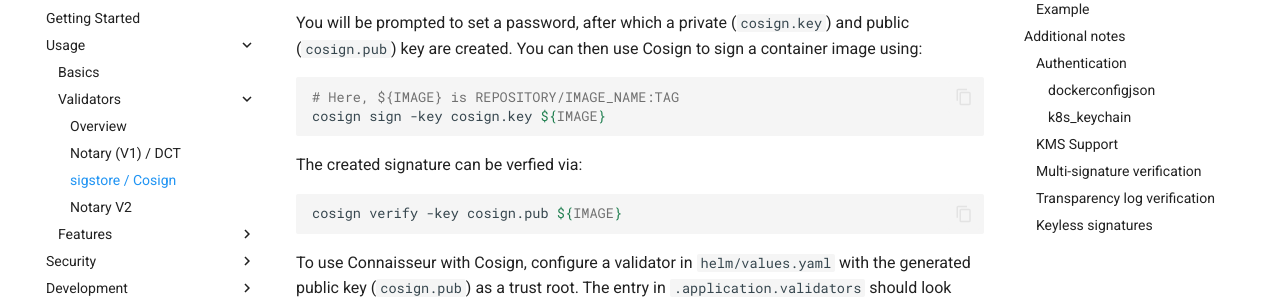
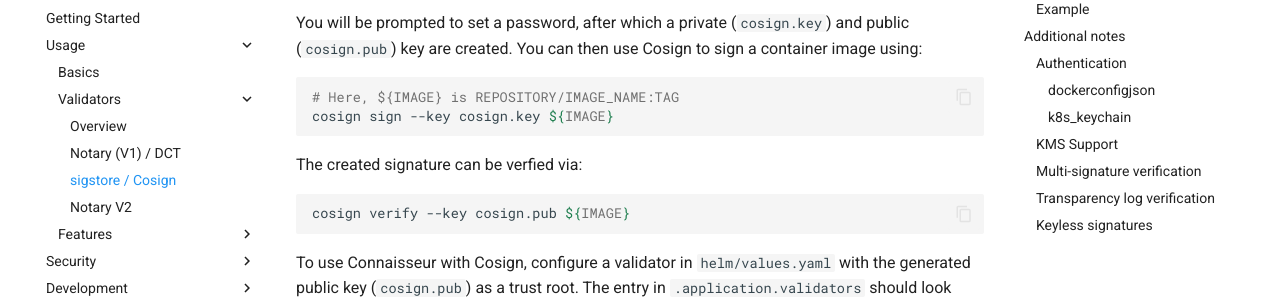
Before and after one commit to sse-secure-systems/connaisseur, an MkDocs documentation site: the page built from docs/validators/sigstore_cosign.md, in a window 1280 px wide and 900 px high, scrolled down 602 px. Shown: the part 153-457 px from the top of the window. Built offline with MkDocs 1.6.1 and Material for MkDocs 9.7.7, drawn with Linux system fonts in a browser that asks for light colours; emoji names are drawn with the system emoji font; comment, search, counter and statistics services are not loaded; the version menu is left out.

````diff
--- a/docs/validators/sigstore_cosign.md
+++ b/docs/validators/sigstore_cosign.md
@@ -27,13 +27,13 @@ You can then use Cosign to sign a container image using:
 
 ```bash
 # Here, ${IMAGE} is REPOSITORY/IMAGE_NAME:TAG
-cosign sign -key cosign.key ${IMAGE}
+cosign sign --key cosign.key ${IMAGE}
 ```
 
 The created signature can be verfied via:
 
 ```bash
-cosign verify -key cosign.pub ${IMAGE}
+cosign verify --key cosign.pub ${IMAGE}
 ```
 
 To use Connaisseur with Cosign, configure a validator in `helm/values.yaml` with the generated public key (`cosign.pub`) as a trust root.
````
Also changed, not shown: docs/getting_started.md (+1 -1 lines).
